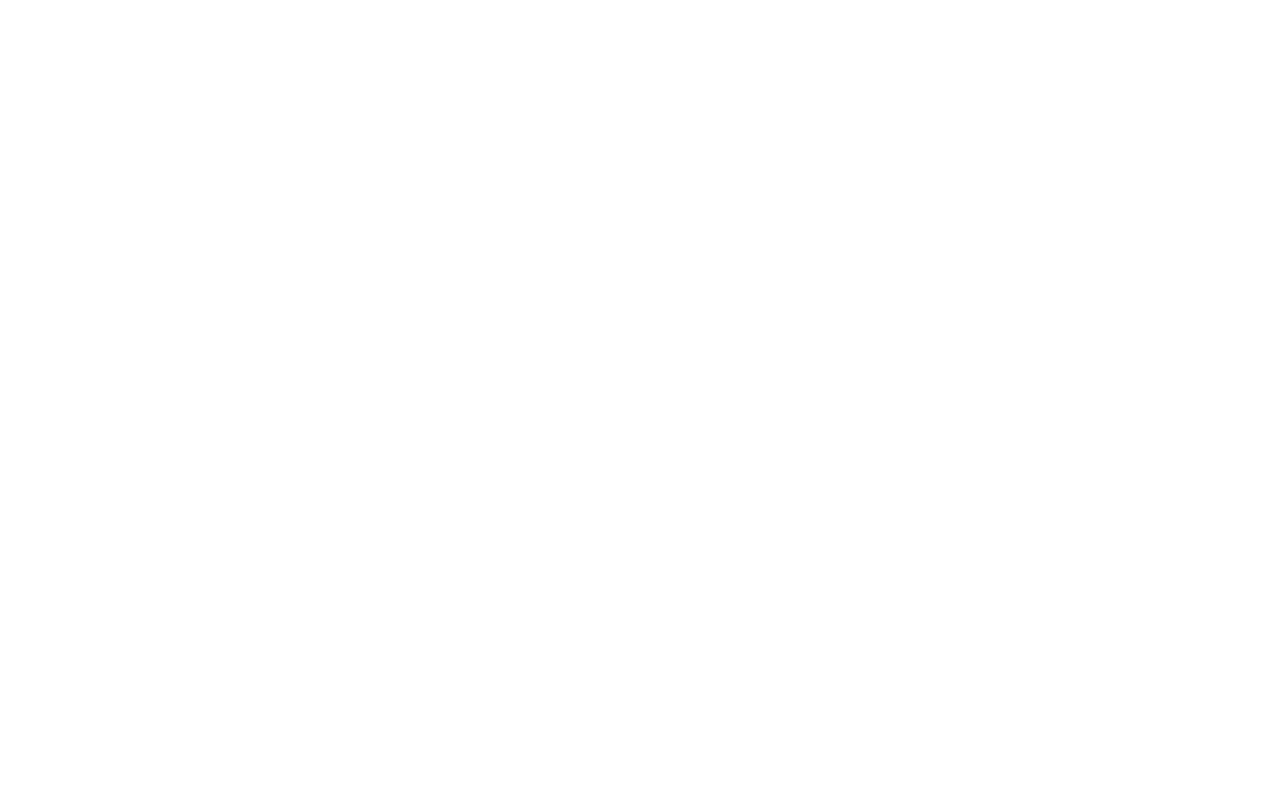
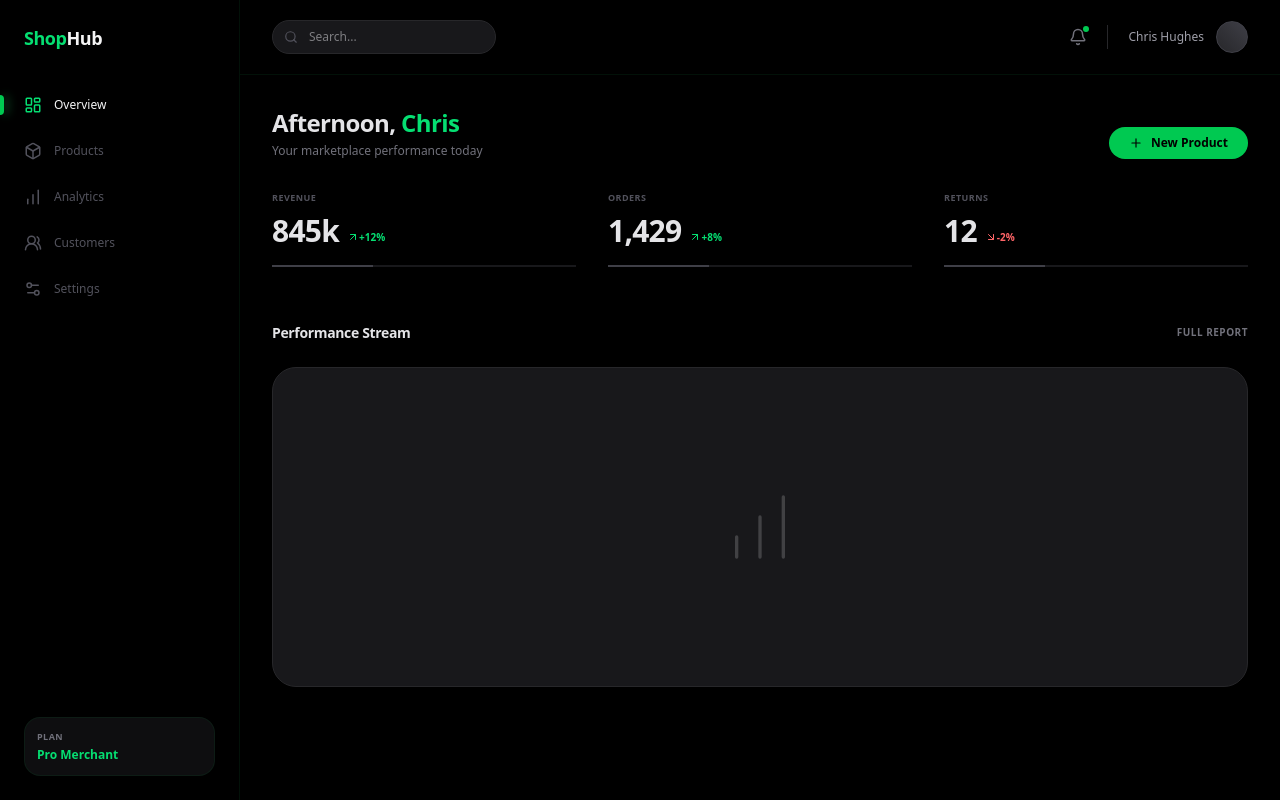
Before and after one commit to Chris-mucyo/Project_bones1.0, a React app in the folder frontend/: page /sellers in a window 1280 px wide. Before the commit this address had no page. Built offline with nearby package versions, Linux system fonts and the light colour scheme; the HTML template or start-up script is replaced by a standard one.

Commit message:
dashboard

```diff
--- a/frontend/src/App.jsx
+++ b/frontend/src/App.jsx
@@ -13,6 +13,7 @@
 import ChatLayout from "./layout/ChartLayout.jsx";
 import Wishlist from "./pages/whishlist.jsx";
 import Settings from "./pages/settings.jsx";
+import SellerDashboard from "./pages/sellers/sellerDashboard.jsx"
 import './App.css';
 export default function App() {
   return (
@@ -40,6 +41,11 @@
           <Route path="/chat" element={<Chat />} />
         </Route>
       </Routes>
+      <Routes>
+        <Route>
+          <Route path="/sellers" element={<SellerDashboard />} />
+        </Route>
+      </Routes>
 
     </BrowserRouter>
   );
--- /dev/null
+++ b/frontend/src/pages/sellers/sellerDashboard.jsx
@@ -0,0 +1,183 @@
+import React from "react";
+import {
+  LayoutDashboard,
+  Box,
+  BarChart,
+  Users2,
+  Settings2,
+  Bell,
+  Plus,
+  ArrowUpRight,
+  ArrowDownRight,
+  Search
+} from "lucide-react";
+
+export default function SellerDashboard() {
+  return (
+    <div className="flex h-screen bg-black text-zinc-200 overflow-hidden font-sans">
+
+      {/* SIDEBAR */}
+      <aside className="w-20 lg:w-60 border-r border-green-900/20 flex flex-col items-center lg:items-start py-6 transition-all">
+
+        {/* LOGO */}
+        <div className="px-6 mb-10">
+          <h1 className="text-lg font-semibold tracking-tight text-zinc-100 hidden lg:block">
+            <span className="text-green-400">Shop</span>Hub
+          </h1>
+          <h1 className="text-green-400 font-bold text-sm lg:hidden">
+            SH
+          </h1>
+        </div>
+
+        <nav className="w-full px-4 space-y-5">
+          <NavItem icon={<LayoutDashboard size={18} />} label="Overview" active />
+          <NavItem icon={<Box size={18} />} label="Products" />
+          <NavItem icon={<BarChart size={18} />} label="Analytics" />
+          <NavItem icon={<Users2 size={18} />} label="Customers" />
+          <NavItem icon={<Settings2 size={18} />} label="Settings" />
+        </nav>
+
+        <div className="mt-auto px-6 w-full">
+          <div className="p-3 bg-zinc-900/60 rounded-2xl border border-green-900/20 hidden lg:block">
+            <p className="text-[9px] font-semibold text-zinc-500 uppercase tracking-wider mb-1">
+              Plan
+            </p>
+            <p className="text-xs font-semibold text-green-400">
+              Pro Merchant
+            </p>
+          </div>
+        </div>
+      </aside>
+
+      {/* MAIN */}
+      <main className="flex-1 overflow-y-auto relative">
+
+        {/* GREEN GLOW */}
+        <div className="absolute top-0 right-0 w-[450px] h-[450px] bg-green-500/10 blur-[140px] -z-10 pointer-events-none" />
+
+        {/* TOP BAR */}
+        <header className="px-8 py-5 flex justify-between items-center sticky top-0 bg-black/70 backdrop-blur-md z-10 border-b border-green-900/20">
+
+          <div className="relative group">
+            <Search
+              className="absolute left-3 top-1/2 -translate-y-1/2 text-zinc-600 group-focus-within:text-green-400 transition"
+              size={14}
+            />
+            <input
+              placeholder="Search..."
+              className="bg-zinc-900 border border-zinc-800 rounded-full py-2 pl-9 pr-5 text-xs w-56 focus:w-72 transition-all outline-none focus:border-green-500/40"
+            />
+          </div>
+
+          <div className="flex items-center gap-5">
+            <button className="text-zinc-500 hover:text-green-400 transition relative">
+              <Bell size={18} />
+              <span className="absolute -top-0.5 -right-0.5 w-1.5 h-1.5 bg-green-500 rounded-full" />
+            </button>
+
+            <div className="h-6 w-[1px] bg-zinc-800" />
+
+            <div className="flex items-center gap-3">
+              <span className="text-xs font-medium text-zinc-400">
+                Chris Hughes
+              </span>
+              <div className="h-8 w-8 rounded-full bg-gradient-to-tr from-zinc-800 to-zinc-700 border border-zinc-700" />
+            </div>
+          </div>
+        </header>
+
+        {/* CONTENT */}
+        <div className="px-8 pb-16">
+
+          <div className="flex justify-between items-end my-8">
+            <div>
+              <h1 className="text-2xl font-semibold tracking-tight">
+                Afternoon, <span className="text-green-400">Chris</span>
+              </h1>
+              <p className="text-zinc-500 text-xs mt-1">
+                Your marketplace performance today
+              </p>
+            </div>
+
+            <button className="bg-green-500 text-black px-5 py-2 rounded-full font-semibold text-xs flex items-center gap-2 hover:bg-green-400 transition active:scale-95">
+              <Plus size={14} /> New Product
+            </button>
+          </div>
+
+          {/* METRICS */}
+          <div className="grid grid-cols-1 md:grid-cols-3 gap-8">
+            <MetricCard label="Revenue" value="845k" growth="+12%" isUp />
+            <MetricCard label="Orders" value="1,429" growth="+8%" isUp />
+            <MetricCard label="Returns" value="12" growth="-2%" />
+          </div>
+
+          {/* ACTIVITY */}
+          <div className="mt-14">
+            <div className="flex items-center justify-between mb-6">
+              <h2 className="text-sm font-semibold tracking-tight">
+                Performance Stream
+              </h2>
+
+              <button className="text-[10px] uppercase font-semibold text-zinc-500 tracking-wider hover:text-green-400 transition">
+                Full Report
+              </button>
+            </div>
+
+            <div className="bg-zinc-900 border border-zinc-800 rounded-3xl p-1 h-80 relative overflow-hidden">
+              <div className="absolute inset-0 flex items-center justify-center opacity-20 pointer-events-none">
+                <BarChart size={80} strokeWidth={1} />
+              </div>
+            </div>
+          </div>
+
+        </div>
+      </main>
+    </div>
+  );
+}
+
+
+/* COMPONENTS */
+
+function NavItem({ icon, label, active }) {
+  return (
+    <div className="flex items-center gap-3 px-2 py-1 cursor-pointer group relative">
+      <span className={`${active ? "text-green-400" : "text-zinc-600 group-hover:text-zinc-200"} transition`}>
+        {icon}
+      </span>
+
+      <span className={`text-xs font-medium lg:block hidden ${active ? "text-zinc-100" : "text-zinc-600 group-hover:text-zinc-200"}`}>
+        {label}
+      </span>
+
+      {active && (
+        <div className="absolute -left-4 w-1 h-5 bg-green-500 rounded-r-full shadow-[4px_0_10px_rgba(34,197,94,0.4)]" />
+      )}
+    </div>
+  );
+}
+
+function MetricCard({ label, value, growth, isUp }) {
+  return (
+    <div className="group flex flex-col">
+      <p className="text-[9px] font-semibold text-zinc-600 uppercase tracking-wider mb-2">
+        {label}
+      </p>
+
+      <div className="flex items-end gap-2">
+        <h3 className="text-3xl font-semibold tracking-tight">
+          {value}
+        </h3>
+
+        <div className={`flex items-center text-[10px] font-semibold mb-1 ${isUp ? "text-green-400" : "text-red-400"}`}>
+          {isUp ? <ArrowUpRight size={12} /> : <ArrowDownRight size={12} />}
+          {growth}
+        </div>
+      </div>
+
+      <div className="h-[2px] w-full bg-zinc-900 mt-4 overflow-hidden">
+        <div className="h-full bg-zinc-700 group-hover:bg-green-500 transition-all duration-700 w-1/3 group-hover:w-full" />
+      </div>
+    </div>
+  );
+}
```
Also changed, not shown: frontend/src/pages/settings.jsx (+127 -77 lines).
